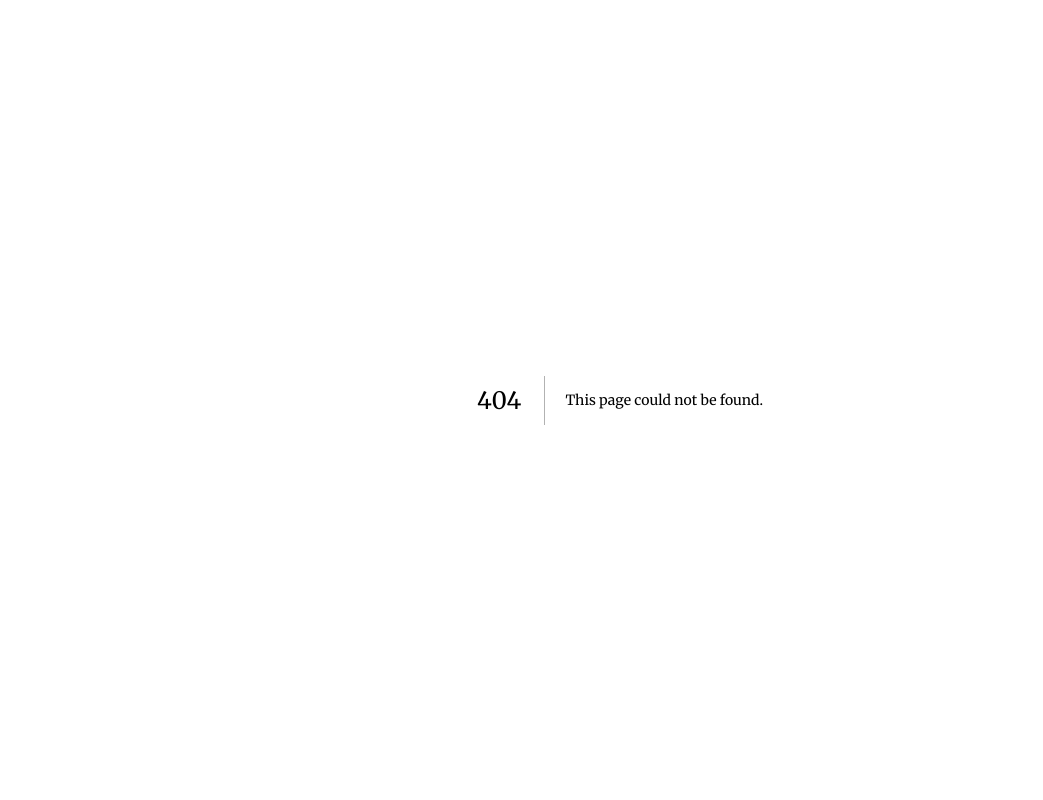
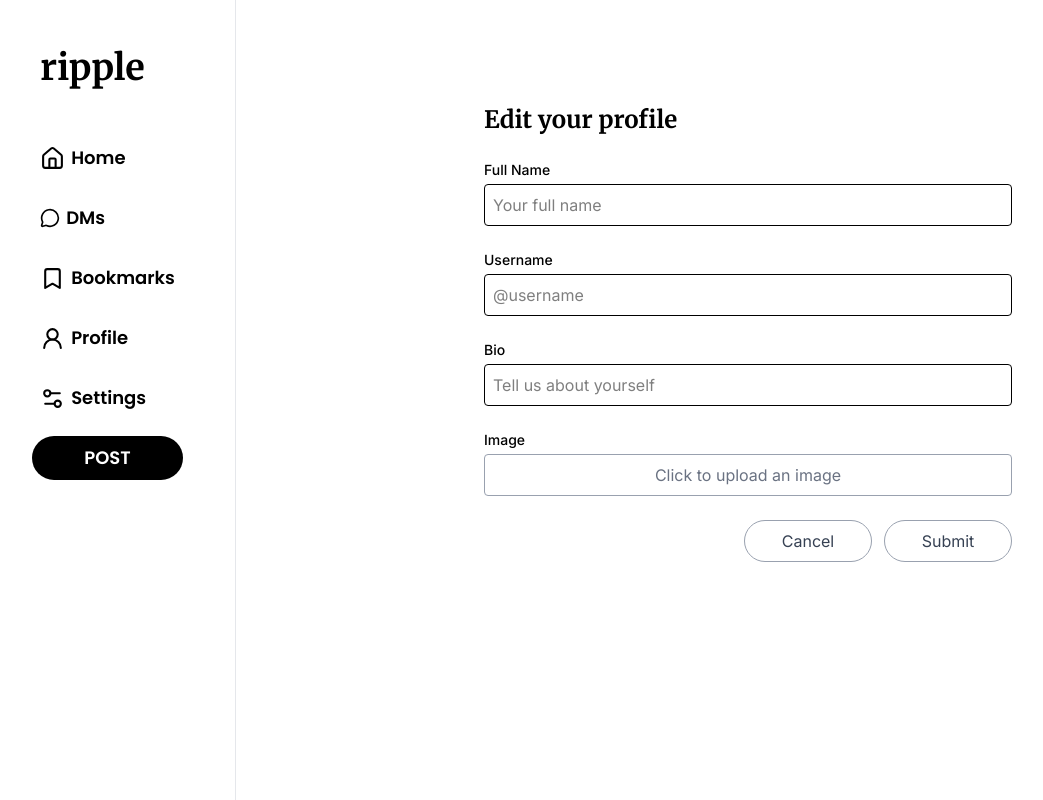
Before and after one commit to raosam23/ripple, a Next.js app: page /edit-profile in a window 1280 px wide. Before the commit this address had no page. Shown: the whole page, without its empty margins (20-1063 px from the left). Built offline with nearby package versions, Linux system fonts and the light colour scheme.

Commit message:
Create Profiles and Edit Profile page

```diff
--- /dev/null
+++ b/app/components/EditProfile.tsx
@@ -0,0 +1,132 @@
+'use client';
+import React, { useState } from 'react';
+import { UserCredentialsType } from '../types/UserCredentialsType';
+import { useRouter } from 'next/navigation';
+type EditProfileType = Omit<UserCredentialsType, 'email' | 'password'> & {
+  profilePic?: File | '';
+};
+
+const EditProfile = () => {
+  const router = useRouter();
+  const [editUserData, setEditUserData] = useState<EditProfileType>({
+    username: '',
+    fullName: '',
+    bio: '',
+    profilePic: '',
+  });
+  const [profilePic, setProfilePic] = useState<File | null>(null);
+
+  const clearEditFormDataAndReroute = () => {
+    setEditUserData({
+      username: '',
+      fullName: '',
+      bio: '',
+    });
+    router.back();
+  };
+  const handleFormOnChange = (event: React.ChangeEvent<HTMLInputElement | HTMLTextAreaElement>) => {
+    const { name, value } = event.target;
+    setEditUserData((prevData: EditProfileType) => ({
+      ...prevData,
+      [name]: value,
+    }));
+  };
+  const handleFormSubmit = (event: React.FormEvent) => {
+    event.preventDefault();
+    //TODO: api to submit form and edit userdata from database
+    console.log(editUserData);
+    clearEditFormDataAndReroute();
+  };
+  return (
+    <div className="mx-auto px-6 py-10 max-w-xl my-10">
+      <h1 className="text-center lg:text-left text-2xl font-bold mb-6">Edit your profile</h1>
+      <form onSubmit={handleFormSubmit} className="space-y-6">
+        <div>
+          <label htmlFor="fullName" className="block text-sm font-medium mb-1">
+            Full Name
+          </label>
+          <input
+            className="w-full border rounded px-2 py-2"
+            type="text"
+            placeholder="Your full name"
+            name="fullName"
+            value={editUserData.fullName}
+            onChange={handleFormOnChange}
+          />
+        </div>
+        <div>
+          <label htmlFor="username" className="block text-sm font-medium mb-1">
+            Username
+          </label>
+          <input
+            className="w-full border rounded px-2 py-2"
+            type="text"
+            placeholder="@username"
+            name="username"
+            value={editUserData.username}
+            onChange={handleFormOnChange}
+          />
+        </div>
+        <div>
+          <label htmlFor="bio" className="block text-sm font-medium mb-1">
+            Bio
+          </label>
+          <input
+            className="w-full border rounded px-2 py-2"
+            type="text"
+            placeholder="Tell us about yourself"
+            name="bio"
+            value={editUserData.bio}
+            onChange={handleFormOnChange}
+          />
+        </div>
+        <div>
+          <label htmlFor="profilePic" className="block text-sm font-medium mb-1">
+            Image
+          </label>
+          <label
+            htmlFor="profilePic"
+            className="block w-full border border-gray-400 text-gray-500 rounded px-4 py-2 text-center cursor-pointer hover:bg-gray-50 transition"
+          >
+            {profilePic ? profilePic.name : 'Click to upload an image'}
+          </label>
+          <input
+            type="file"
+            id='profilePic'
+            name='profilePic'
+            className="hidden"
+            placeholder="Upload image here"
+            accept="image/*"
+            onChange={(event: React.ChangeEvent<HTMLInputElement>) => {
+              const file = event.target.files?.[0] || null;
+              setProfilePic(file);
+              if (file) {
+                setEditUserData((prevData) => ({
+                  ...prevData,
+                  profilePic: file,
+                }));
+              }
+            }}
+          />
+        </div>
+        <div className="flex justify-center lg:justify-end gap-3">
+          <button
+            type="button"
+            onClick={clearEditFormDataAndReroute}
+            className="w-32 border border-gray-400 text-gray-700 px-3 py-2 rounded-4xl hover:bg-gray-100 transition"
+          >
+            Cancel
+          </button>
+          <button
+            type="submit"
+            className="w-32 border border-gray-400 text-gray-700 px-3 py-2 rounded-4xl hover:bg-gray-100 transition"
+          >
+            Submit
+          </button>
+        </div>
+      </form>
+    </div>
+  );
+};
+
+export default EditProfile;
--- /dev/null
+++ b/app/components/ProfilePage.tsx
@@ -0,0 +1,52 @@
+'use client';
+import React from 'react';
+import Image from 'next/image';
+import { useRouter } from 'next/navigation';
+import { EditIcon } from 'lucide-react';
+
+const ProfilePage = () => {
+  const router = useRouter();
+  return (
+    <div className="max-w-3xl mx-auto px-4 py-8">
+      <div className="lg:flex lg:items-center lg:space-x-10 space-y-4 lg:space-y-0">
+        <Image className='rounded-full' src="/images/user_profile.png" alt="profile-pic" width={100} height={100} />
+        <div>
+          {/* TODO: get name dynamically from db */}
+          <h1 className="text-3xl font-bold">FULL_NAME</h1>
+          {/* TODO: get usesrname from db */}
+          <p className="text-gray-500">@username</p>
+          {/* TODO: (optional) get bio from db */}
+          <p className="mt-2 text-gray-700 text-sm leading-relaxed">
+            bio: Lorem ipsum dolor sit amet consectetur adipisicing elit. Voluptate, modi aperiam natus nam porro
+            molestiae, sequi optio, ratione quisquam cupiditate eaque eligendi nihil accusantium minus tenetur placeat
+            incidunt accusamus maiores recusandae? Ut.
+          </p>
+          <button className="flex items-center gap-2 mt-4 px-4 py-1 text-sm border rounded-full hover:bg-gray-100 transition" onClick={() => router.push('/edit-profile')}>
+            <EditIcon size={15} />Edit Profile
+          </button>
+        </div>
+      </div>
+      <div className="flex flex-row gap-10 my-3 text-sm text-gray-600">
+        <span>
+          <strong>256</strong> Posts
+        </span>
+        <span>
+          <strong>256</strong> Followers
+        </span>
+        <span>
+          <strong>256</strong> Following
+        </span>
+      </div>
+      <div className="w-full">
+        <hr className="my-6 border-t border-gray-200 w-full mx-auto" />
+      </div>
+      <section className="mt-10">
+        <h2 className="text-lg font-semibold mb-4">Your Posts</h2>
+        {/* TODO: get posts from db */}
+        <div className="p-4 text-center text-gray-500">No posts yet.</div>
+      </section>
+    </div>
+  );
+};
+
+export default ProfilePage;
--- /dev/null
+++ b/app/edit-profile/page.tsx
@@ -0,0 +1,11 @@
+import React from 'react'
+import EditProfile from '../components/EditProfile'
+import SideLayout from '../components/SideLayout'
+
+const Edit_Profile = () => {
+  return (
+    <SideLayout><EditProfile /></SideLayout>
+  )
+}
+
+export default Edit_Profile
--- a/app/profile/page.tsx
+++ b/app/profile/page.tsx
@@ -1,8 +1,11 @@
+import ProfilePage from "../components/ProfilePage"
 import SideLayout from "../components/SideLayout"
 
 const Profile = () => {
   return (
-    <SideLayout>Profile</SideLayout>
+    <SideLayout>
+      <ProfilePage />
+    </SideLayout>
   )
 }
 
--- a/app/types/UserCredentialsType.ts
+++ b/app/types/UserCredentialsType.ts
@@ -6,5 +6,6 @@ export type UserCredentialsType = {
     location?: string,
     fullName?: string,
     dateOfBirth?: string,
+    bio?:string,
     //TODO: Add extra data if and when required
 }
```
Also changed, not shown: public/images/user_profile.png (added).
